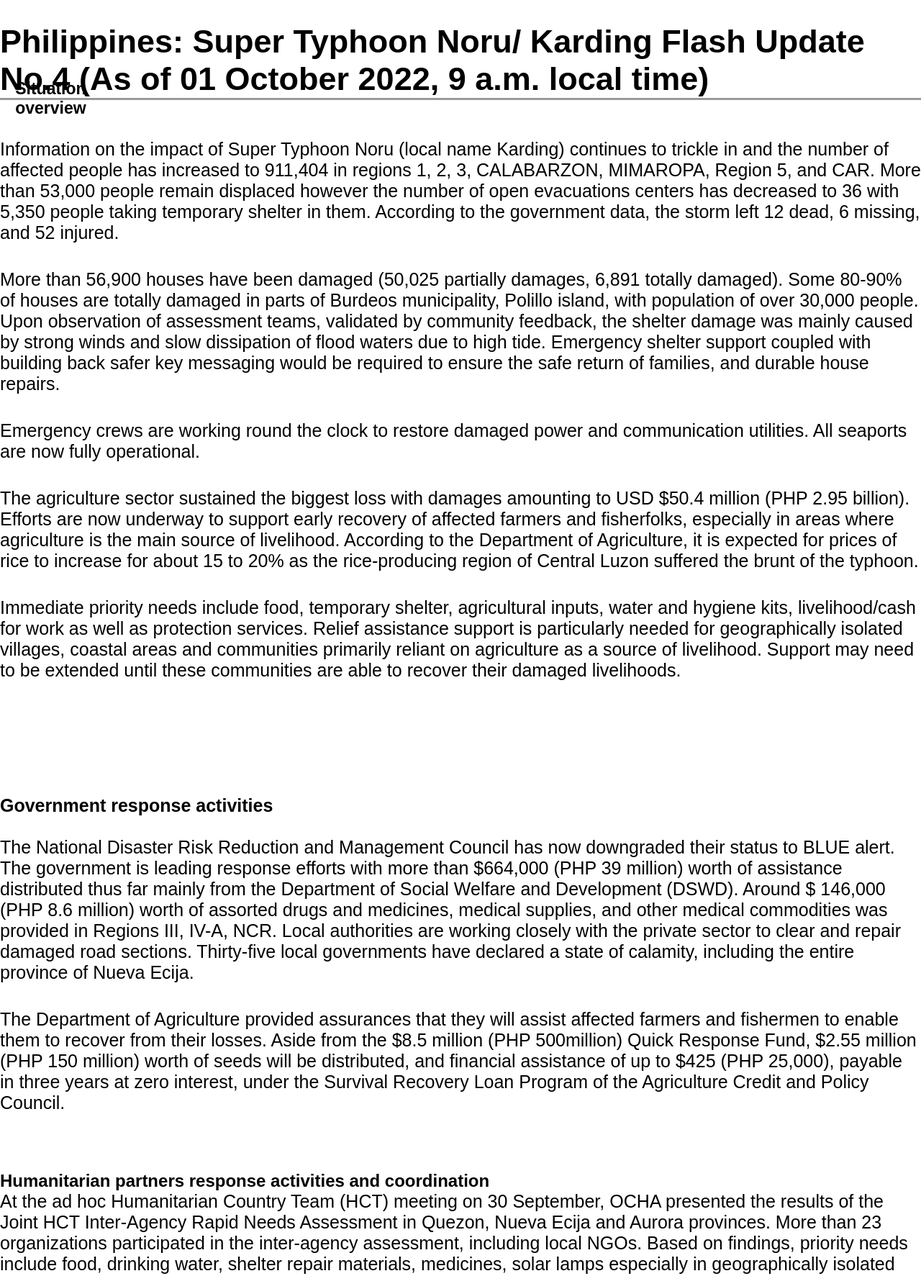
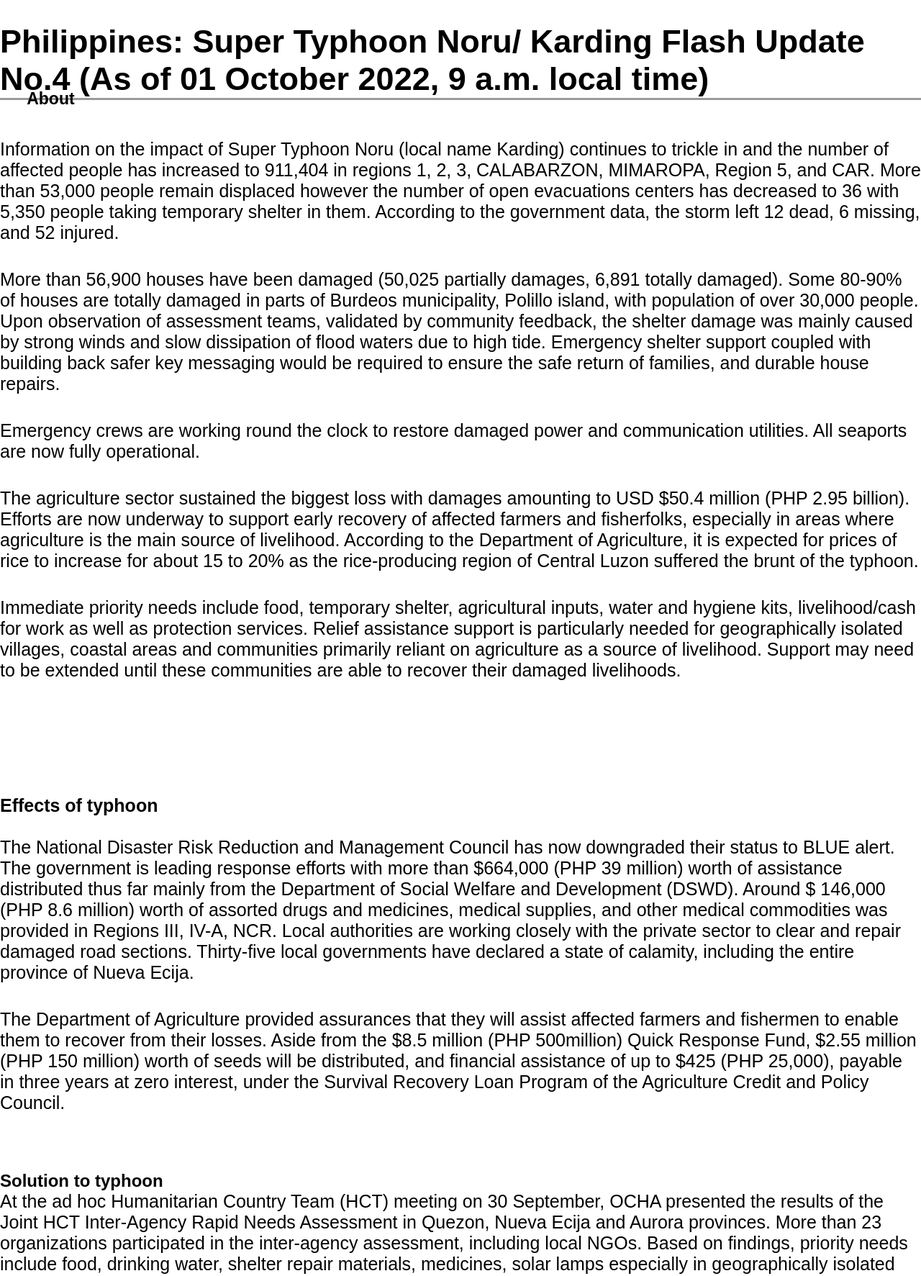
Before and after one commit to Greemmm/TyphoonNoru, a plain HTML site: page index.html in a window 1280 px wide. Shown: the part 113-1886 px from the top of the page at 72% size. Drawn offline with Linux system fonts and the light colour scheme.

Commit message:
Update index.html

```diff
--- a/index.html
+++ b/index.html
@@ -24,7 +24,7 @@
 
             <div class="content">
                          <section id="house">
-              <h1>Situation overview</h1>
+              <h1>About</h1>
             </section>
            </div>
             <br><br><br><h2>Information on the impact of Super Typhoon Noru (local name Karding) continues to trickle in and the number of affected people has increased to 911,404 in regions 1, 2, 3, CALABARZON, MIMAROPA, Region 5, and CAR. More than 53,000 people remain displaced however the number of open evacuations centers has decreased to 36 with 5,350 people taking temporary shelter in them. According to the government data, the storm left 12 dead, 6 missing, and 52 injured.</h2><br><br>
@@ -38,7 +38,7 @@
 
             <div class="About">
                     <section id="about">
-              <br><br><br><br><br><br><br><h12>Government response activities</h12>
+              <br><br><br><br><br><br><br><h12>Effects of typhoon</h12>
             </section>
         </div>
             <h7><br>The National Disaster Risk Reduction and Management Council has now downgraded their status to BLUE alert.
@@ -49,7 +49,7 @@ Thirty-five local governments have declared a state of calamity, including the e
 
                     <div class="Safety">
              <section id="safety">
-              <h1>Humanitarian partners response activities and coordination</h1>
+              <h1>Solution to typhoon</h1>
             </section>
              </div>
             <h9>At the ad hoc Humanitarian Country Team (HCT) meeting on 30 September, OCHA presented the results of the Joint HCT Inter-Agency Rapid Needs Assessment in Quezon, Nueva Ecija and Aurora provinces. More than 23 organizations participated in the inter-agency assessment, including local NGOs. Based on findings, priority needs include food, drinking water, shelter repair materials, medicines, solar lamps especially in geographically isolated villages.</h9><br><br><br>
```
